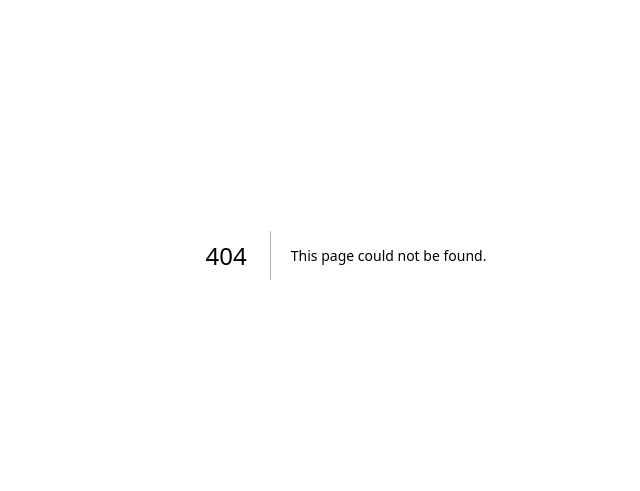
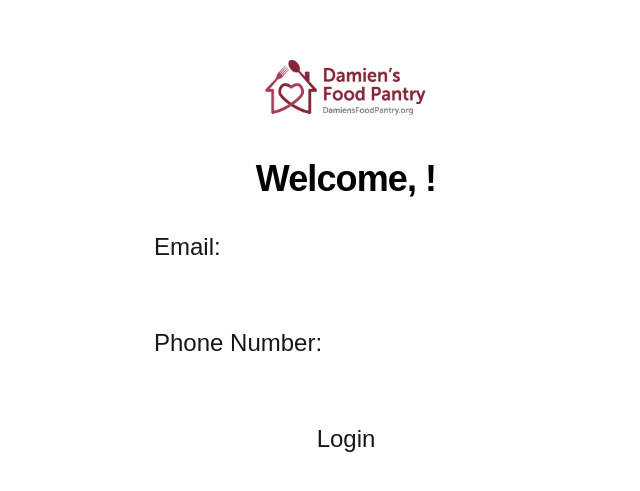
Before and after one commit to JumboCode/damiens-place, a Next.js app: page /sign-in in a window 1280 px wide. Before the commit this address had no page. Shown: the part 145-636 px from the top of the page, without its empty margins (294-934 px from the left). Built offline with nearby package versions, Linux system fonts and the light colour scheme; a web font is replaced by a local one.

Commit message:
FE: volunteer sign-in stub

```diff
--- /dev/null
+++ b/src/app/sign-in/confirmed/page.tsx
@@ -0,0 +1,13 @@
+// TODO: file header
+// import AuthPageLayout and the VolunteerSignInForm you made!
+
+import AuthPageLayout from "@/components/auth/AuthPageLayout";
+// import ConfirmationPage from "@/components/auth/ConfirmationPage";
+
+export default function ConfirmationPage() {
+  return (
+    <main>
+      <h1 id="confirmation-page-title">You&apos;re signed in!</h1>
+    </main>
+  );
+}
--- /dev/null
+++ b/src/app/sign-in/page.tsx
@@ -0,0 +1,17 @@
+// TODO: file header
+// import AuthPageLayout and the VolunteerSignInForm you made!
+import AuthPageLayout from "@/components/auth/AuthPageLayout";
+import VolunteerSignInForm from "@/components/auth/VolunteerSignInForm";
+
+export default function VolunteerSignInPage() {
+  return (
+    <AuthPageLayout
+      title="Volunteer Sign in Page"
+      subtitel="Please enter a phone and email to get started"
+    >
+      {/* call your volunteer sign in form component here */}
+      <VolunteerSignInForm />
+      {/* also add any subtitles to the auth page layout wrapper... see figma*/}
+    </AuthPageLayout>
+  );
+}
--- /dev/null
+++ b/src/components/auth/VolunteerSignInForm.tsx
@@ -0,0 +1,99 @@
+// TODO: FILE HEADER
+// This line is needed because the form reacts to typing and clicking
+"use client";
+
+import { useState } from "react";
+import { useRouter } from "next/navigation";
+
+export default function VolunteerSignInForm() {
+  const [phone, setPhone] = useState("");
+  const [email, setEmail] = useState("");
+  const [phoneError, setphoneError] = useState("");
+  const [emailError, setEmailError] = useState("");
+
+  const router = useRouter();
+
+  // This runs when the person clicks "Sign in"
+  function handleSubmit(event: React.FormEvent) {
+    event.preventDefault(); // stops the browser from reloading the page
+
+    let hasError = false;
+
+    // check the phone number
+    // 1. Make a variable with only the numbers: phone.replace(/\D/g, "")
+    const phoneDigits = phone.replace(/\D/g, "");
+    if (phoneDigits.length < 10) {
+      setphoneError("Please enter a valid phone number.");
+      hasError = true;
+    } else {
+      setphoneError("");
+    }
+    // 2. If its .length is less than 10, set phoneError to a message and hasError = true
+    // 3. Otherwise, set phoneError back to ""
+
+    // now check the email!
+    const EMAIL_REGEX = /^[^\s@]+@[^\s@]+\.[^\s@]+$/;
+    if (EMAIL_REGEX.test(email)) {
+      console.log("valid email");
+      setEmailError("");
+    } else {
+      setEmailError("Please enter a valid email.");
+    }
+    // Only go to the next page if everything looked okay
+    if (!hasError) {
+      router.push("/sign-in/confirmed");
+    }
+  }
+
+  return (
+    <form onSubmit={handleSubmit} noValidate className="flex flex-col gap-4">
+      {/* TODO: email and cell phone <label> and <input> */}
+      <label htmlFor="email">Email:</label>
+      <input
+        name="email"
+        type="email"
+        id="email"
+        className="input-field"
+        value={email}
+        onChange={(event) => setEmail(event.target.value)}
+        aria-describedby="email-error"
+        required
+      />
+      {emailError && (
+        <p className="error-text" id="email-error">
+          {emailError}
+        </p>
+      )}
+      <label htmlFor="phone">Phone Number:</label>
+      <input
+        name="phone"
+        type="tel"
+        id="phone"
+        className="input-field"
+        value={phone}
+        onChange={(event) => setPhone(event.target.value)}
+        aria-describedby="email-error"
+        required
+      />
+      {phoneError && (
+        <p className="error-text" id="phone-error">
+          {phoneError}
+        </p>
+      )}
+
+      {/* TODO: conditionally rendering error messages with your useState variables */}
+      {/* In the <input> section, add aria-describedby="email-error" for accessibility!
+       Connect that to an id="email-error" in the email error object
+      */}
+
+      {/* TODO: submit button */}
+      <button
+        type="submit"
+        id="submit-button"
+        onClick={() => router.push("/sign-in/confirmed")}
+      >
+        Login
+      </button>
+    </form>
+  );
+}
```
